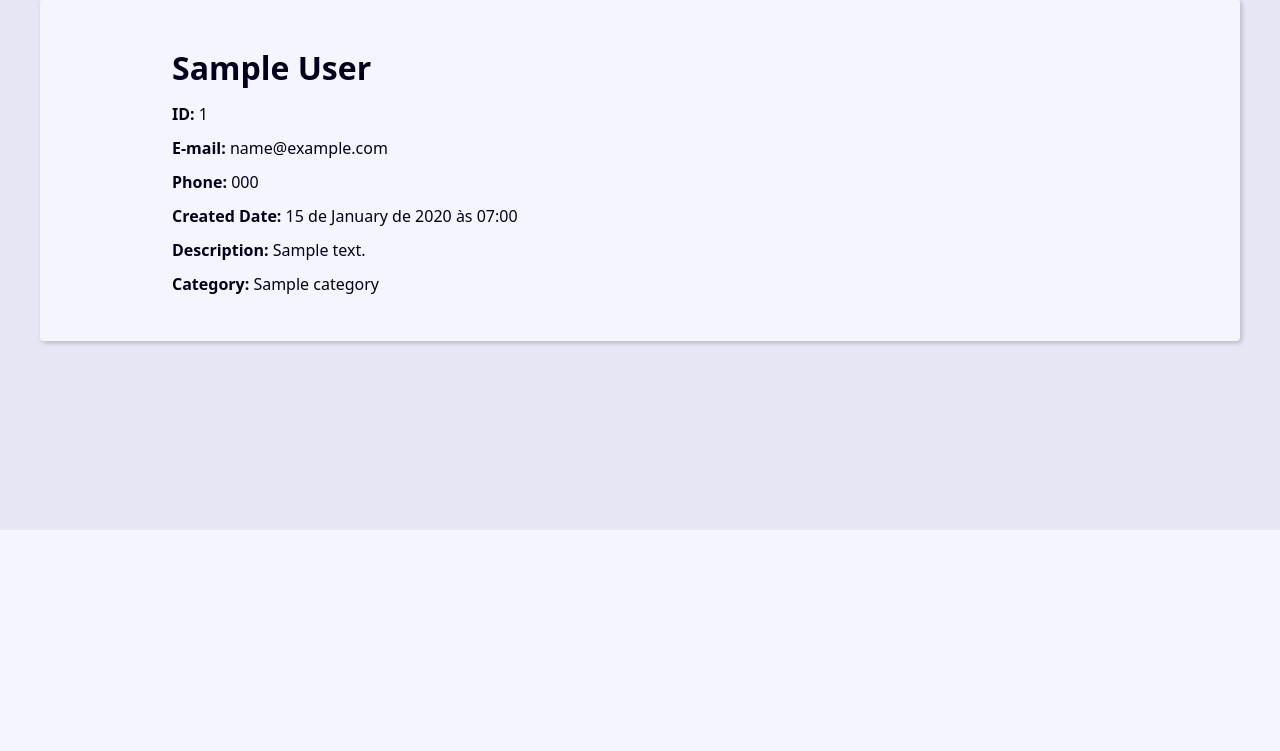
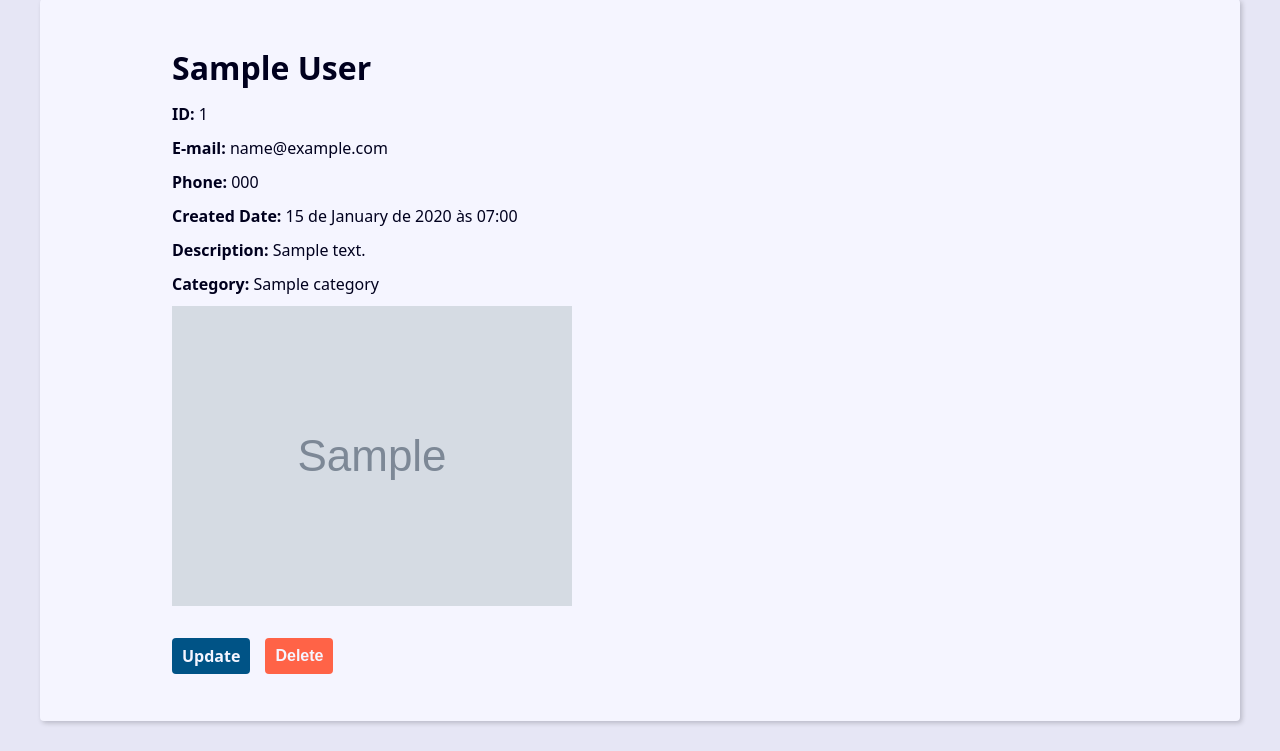
Before and after one commit to eduardosilvazz/projeto-agenda, a Django app: page /contact/1/detail/ in a window 1280 px wide. Shown: the part 270-1021 px from the top of the page. Before the commit the page ends 800 px from the top, so only its background shows below. Run offline with Django 5.2, Linux system fonts and the light colour scheme; tables that the repository leaves empty hold one stand-in row (values such as "Sample post"); grey boxes marked "Sample" are stand-in pictures.

Commit message:
Creating update and delete

```diff
--- a/base_static/global/css/style.css
+++ b/base_static/global/css/style.css
@@ -313,6 +313,26 @@
     box-shadow: 0 0 5px var(--link-dark-color);
   }
 
+  .contact-links {
+    margin-block: calc(var(--small-font-size) * 2);
+    display:flex;
+    align-items: center;
+    gap: 0 var(--spacing);
+  }
+
+  .btn-link {
+    font-size: var(--small-font-size);
+    text-decoration:none;
+    font-weight:bold;
+    padding: 1rem;
+    display: block;
+    line-height: var(--small-font-size);
+  }
+
+  .btn-delete {
+    background: tomato;
+  }
+
   .faker-data {
     text-align: center; /* ou left, right, conforme necessário */
     /* Adicione outros estilos conforme necessário */
--- a/contact/templates/contact/contact.html
+++ b/contact/templates/contact/contact.html
@@ -12,5 +12,26 @@
     <p><b>Created Date:</b> {{ contact.created_date }}</p>
     <p><b>Description:</b> {{ contact.description }}</p>
     <p><b>Category:</b> {{ contact.category.name }}</p>
+
+    {% if contact.picture %}
+    <p>
+      <img src="{{ contact.picture.url }}" alt="{{ contact.first_name }} {{ contact.first_name }}">
+    </p>
+    {% endif %}
+
+    <div class="contact-links">
+        <a class="btn btn-link" href="{% url 'contact:update' contact.id %}">Update</a>
+
+      <form action="{% url 'contact:delete' contact.id%}" method="POST">
+        {% csrf_token %}
+
+        {% if confirmation == 'no' %}
+          <input type="hidden" name="confirmation" value="yes">
+          <button class="btn btn-link btn-delete" type="submit">Confirma?</button>
+        {% else %}
+          <button class="btn btn-link btn-delete" type="submit">Delete</button>
+        {% endif %}
+      </form>
+    </div>
   </div>
 {% endblock content %}
--- a/contact/urls.py
+++ b/contact/urls.py
@@ -12,4 +12,5 @@ urlpatterns = [
     path('contact/<int:contact_id>/detail/', views.contact, name='contact'),
     path('contact/create/', views.create, name='create'),
     path('contact/<int:contact_id>/update/', views.update, name='update'),
+    path('contact/<int:contact_id>/delete/', views.delete, name='delete'),
 ]
--- /dev/null
+++ b/package.json
@@ -0,0 +1,5 @@
+{
+  "dependencies": {
+    "bootstrap": "^5.3.3"
+  }
+}
```
Also changed, not shown: contact/forms.py (+5 -15 lines), contact/templates/contact/create.html (+8 -2 lines), contact/views/contact_forms.py (+21 -1 lines), package-lock.json (added).
